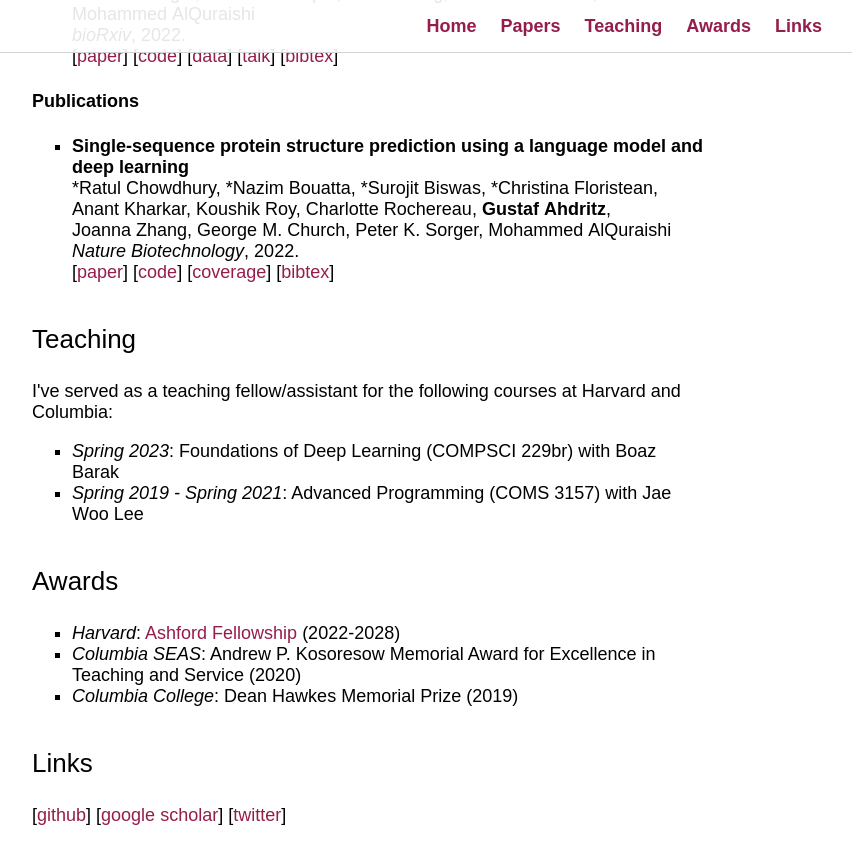
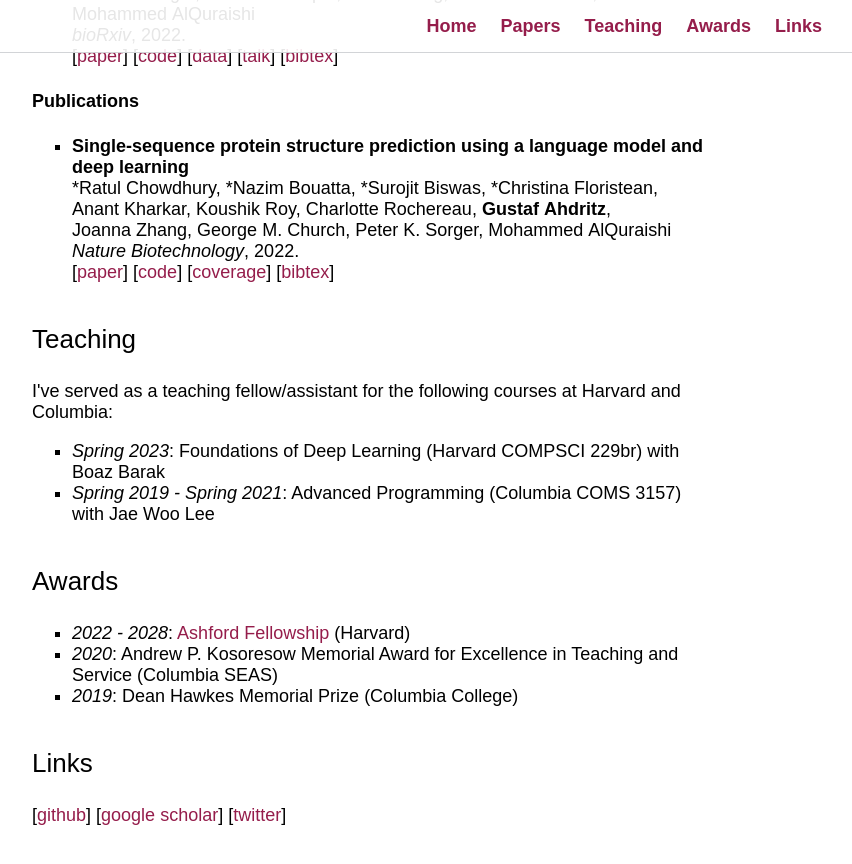
Before and after one commit to gahdritz/gahdritz.github.io, a Jekyll site: the page built from index.html, in a window 1280 px wide and 900 px high, scrolled down 683 px. Shown: the top 864 px of the window, without its empty margins (422-1274 px from the left). Built offline with Jekyll 4.4.1, drawn with Linux system fonts in a browser that asks for light colours; some web fonts are replaced.

Commit message:
Reformat bullets a little

```diff
--- a/index.html
+++ b/index.html
@@ -97,15 +97,15 @@ layout: default
 
     I've served as a teaching fellow/assistant for the following courses at Harvard and Columbia:
     <ul style="list-style-type:square">
-        <li><em>Spring 2023</em>: Foundations of Deep Learning (COMPSCI 229br) with Boaz Barak
-        <li><em>Spring 2019 - Spring 2021</em>: Advanced Programming (COMS 3157) with Jae Woo Lee
+        <li><em>Spring 2023</em>: Foundations of Deep Learning (Harvard COMPSCI 229br) with Boaz Barak
+        <li><em>Spring 2019 - Spring 2021</em>: Advanced Programming (Columbia COMS 3157) with Jae Woo Lee
     </ul>
     <a id="awards"></a>
     <h3><span>Awards</span></h3>
     <ul style="list-style-type:square">
-        <li><em>Harvard</em>: <a href="https://ashfordfellows.fas.harvard.edu/about">Ashford Fellowship</a> (2022-2028)</li>
-        <li><em>Columbia SEAS</em>: Andrew P. Kosoresow Memorial Award for Excellence in Teaching and Service (2020)</li>
-        <li><em>Columbia College</em>: Dean Hawkes Memorial Prize (2019)</li>
+        <li><em>2022 - 2028</em>: <a href="https://ashfordfellows.fas.harvard.edu/about">Ashford Fellowship</a> (Harvard)</li>
+        <li><em>2020</em>: Andrew P. Kosoresow Memorial Award for Excellence in Teaching and Service (Columbia SEAS)</li>
+        <li><em>2019</em>: Dean Hawkes Memorial Prize (Columbia College)</li>
     </ul>
     <h3><a id="links"></a><span>Links</span></h3>
         [<a href="https://github.com/gahdritz">github</a>]
```
